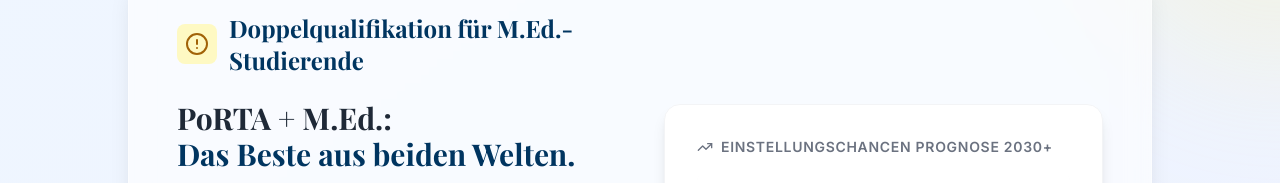
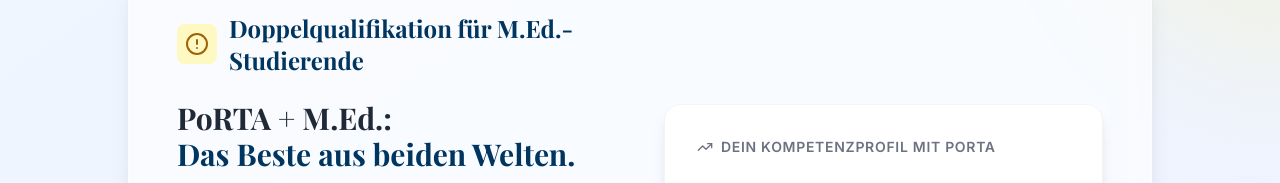
Before and after one commit to oppenpsy-rub/apcc-landing, a React (Vite) app: page / in a window 1280 px wide. Shown: the part 2960-3143 px from the top of the page. Built offline with nearby package versions, Linux system fonts and the light colour scheme; a web font is replaced by a local one.

Commit message:
Chart-Titel angepasst: 'Dein Kompetenzprofil' statt Einstellungschancen-Prognose

```diff
--- a/src/translations.js
+++ b/src/translations.js
@@ -40,7 +40,7 @@
         "Wertvolle Skills auch im Schuldienst: Schulmanagement, Projektkoordination und internationale Schulpartnerschaften profitieren von deiner Wirtschaftskompetenz.",
         "Maximale Flexibilität: Du qualifizierst dich für Schule UND Wirtschaft – und kannst später frei wählen."
       ],
-      chartTitle: "Einstellungschancen Prognose 2030+",
+      chartTitle: "Dein Kompetenzprofil mit PoRTA",
       clickToZoom: "(Klicken zum Vergrößern)",
       source: "Quelle: Schulministerium NRW (Prognose 2023, S. 24)"
     },
@@ -206,7 +206,7 @@
         "Valuable skills also in school service: School management, project coordination, and international school partnerships benefit from your business competence.",
         "Maximum flexibility: You qualify for school AND business – and can choose freely later."
       ],
-      chartTitle: "Hiring Chances Forecast 2030+",
+      chartTitle: "Your Competence Profile with PoRTA",
       clickToZoom: "(Click to zoom)",
       source: "Source: Ministry of Schools NRW (Forecast 2023, p. 24)"
     },
@@ -369,7 +369,7 @@
         "Compétences précieuses aussi dans l'enseignement : Gestion scolaire, coordination de projets et partenariats scolaires internationaux bénéficient de votre compétence commerciale.",
         "Flexibilité maximale : Vous vous qualifiez pour l'école ET l'entreprise – et pouvez choisir librement plus tard."
       ],
-      chartTitle: "Prévision des chances d'embauche 2030+",
+      chartTitle: "Votre Profil de Compétences avec PoRTA",
       clickToZoom: "(Cliquer pour agrandir)",
       source: "Source : Ministère de l'École NRW (Prévision 2023, p. 24)"
     },
@@ -532,7 +532,7 @@
         "Competenze preziose anche nel servizio scolastico: Gestione scolastica, coordinamento progetti e partenariati scolastici internazionali beneficiano della tua competenza aziendale.",
         "Massima flessibilità: Ti qualifichi per scuola E azienda – e puoi scegliere liberamente in seguito."
       ],
-      chartTitle: "Previsioni possibilità di assunzione 2030+",
+      chartTitle: "Il Tuo Profilo di Competenze con PoRTA",
       clickToZoom: "(Clicca per ingrandire)",
       source: "Fonte: Ministero della Scuola NRW (Previsione 2023, p. 24)"
     },
```
